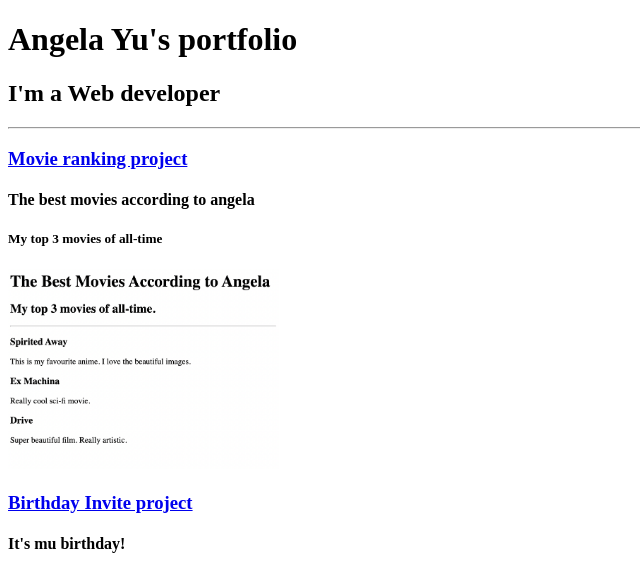
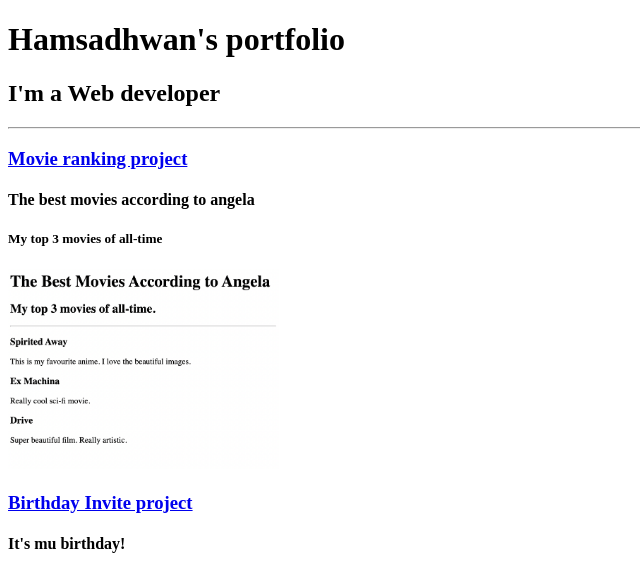
Before and after one commit to krishnahn/portfolio-kr, a plain HTML site: page index.html in a window 1280 px wide. Shown: the top 572 px of the page, without its empty margins (0-640 px from the left). Drawn offline with Linux system fonts and the light colour scheme.

Commit message:
Update index.html

```diff
--- a/index.html
+++ b/index.html
@@ -17,10 +17,10 @@
 <html lang="en">
     <head>
         <meta charset="UTF-8">
-        <title>Angela's Portfolio</title>
+        <title>Hamsadhwan's portfolio</title>
     </head>
     <body>
-        <h1>Angela Yu's portfolio</h1>
+        <h1>Hamsadhwan's portfolio</h1>
         <h2>I'm a Web developer</h2>
     <hr />
     <h3><a href="./public/movie-ranking.html">Movie ranking project</a></h3>
```
